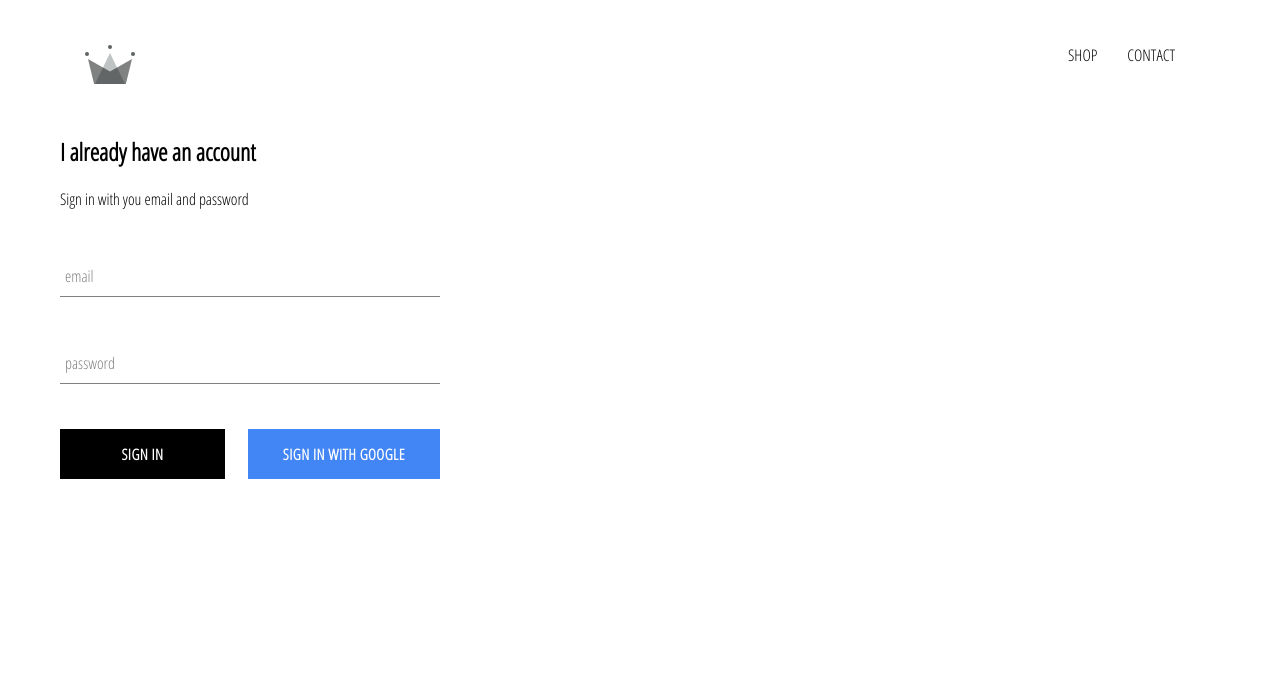
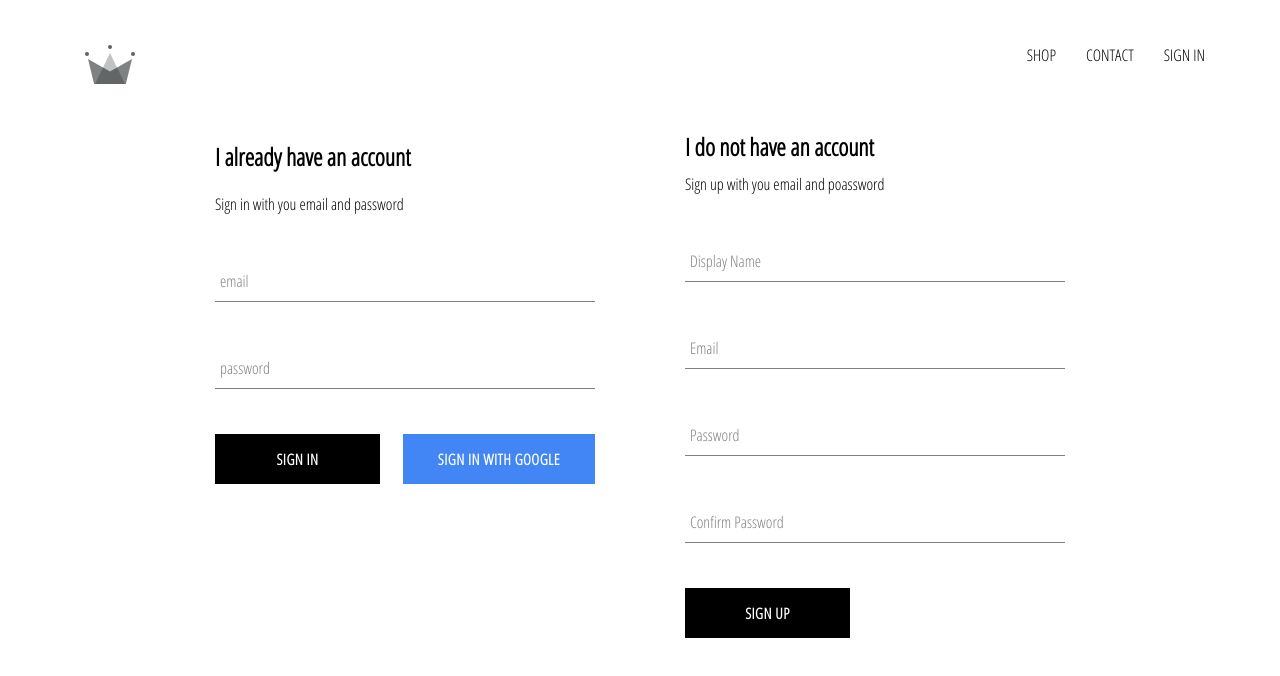
Before and after one commit to alau9/first-ecommerce, a React (Create React App) app: page /signin in a window 1280 px wide. Shown: the top 676 px of the page. Built offline with nearby package versions, Linux system fonts and the light colour scheme; no server answers; a web font is replaced by a local one.

Commit message:
added sign up and firebase

```diff
--- a/src/App.js
+++ b/src/App.js
@@ -5,7 +5,8 @@
 import ShopPage from './pages/shop/shop.component';
 import Header from './components/header/header.component.jsx'
 import SignInAndSignUpPage from './pages/sign-in-and-sign-up/sign-in-and-sign-up.component.jsx'
-import { auth } from './firebase/firebase.utils';
+import { auth, createUserProfileDocument } from './firebase/firebase.utils';
+
 
 
 class App extends React.Component {
@@ -15,9 +16,28 @@
       currentUser: null
     }
   }
-  componentDidMount(){
-    auth.onAuthStateChanged(user =>
-      this.setState({ currentUser: user}))
+
+  unsubscribeFromAuth = null;
+
+  componentDidMount() {
+    this.unsubscribeFromAuth = auth.onAuthStateChanged(async userAuth => {
+      if (userAuth) {
+        const userRef = await createUserProfileDocument(userAuth);
+
+        userRef.onSnapshot(snapShot => {
+          this.setState({
+            currentUser: {
+              id: snapShot.id,
+              ...snapShot.data()
+            }
+          });
+
+          console.log(this.state);
+        });
+      }
+
+      this.setState({ currentUser: userAuth });
+    });
   }
 
   componentWillUnmount(){
--- a/src/components/header/header.component.jsx
+++ b/src/components/header/header.component.jsx
@@ -9,8 +9,8 @@
 
 const Header = ({ currentUser }) => (
     <div className='header'>
-        <Link className='logo-container' to="/">
-            <Logo className="logo" />
+      <Link className='logo-container' to='/'>
+        <Logo className='logo' />
       </Link>
       <div className='options'>
         <Link className='option' to='/shop'>
@@ -19,15 +19,18 @@
         <Link className='option' to='/shop'>
           CONTACT
         </Link>
-            {
-                currentUser ?
-                <div className='option' onClick={() => auth.signOut()}> SIGN OUT</div>
-                :
-                <Link className='option' to='/signin'></Link>
-
-            }
+        {currentUser ? (
+          <div className='option' onClick={() => auth.signOut()}>
+            SIGN OUT
+          </div>
+        ) : (
+          <Link className='option' to='/signin'>
+            SIGN IN
+          </Link>
+        )}
       </div>
     </div>
-)
+);
+
 
 export default Header;
--- /dev/null
+++ b/src/components/sign-up/sign-up.components.jsx
@@ -0,0 +1,93 @@
+import React from "react";
+
+import './sign-up.styles.scss'
+
+import FormInput from "../form-inputs/form-input.components";
+import CustomButton from "../custom-button/custom-button.component";
+
+import { auth, createUserProfileDocument} from '../../firebase/firebase.utils'
+
+class   SignUp extends React.Component {
+    constructor(){
+        super();
+
+        this.state = {
+            displayName: '',
+            email: '',
+            password: '',
+            confirmPassword: ''
+        }
+    }
+
+    handleSubmit = async event => {
+        event.preventDefault();
+        const { displayName, email, password, confirmPassword } = this.state;
+        if(password != confirmPassword){
+            alert("password dont match");
+            return;
+        }
+        try{
+            const { user } = await auth.createUserWithEmailAndPassword(email, password)
+
+            await createUserProfileDocument(user, {displayName});
+
+            this.setState({
+                displayName: '',
+                email: '',
+                password: '',
+                confirmPassword: ''
+            })
+        } catch (error) {
+            console.error(error);
+        }
+    }
+
+    handleChange = event => {
+        const { name, value } = event.target;
+
+        this.setState({ [name] : value})
+    }
+
+    render(){
+        const { displayName, email, password, confirmPassword } = this.state;
+        return(
+        <div className='sign-up'>
+            <h2 className='title'>I do not have an account</h2>
+            <span>Sign up with you email and poassword</span>
+            <form className='sign-up-form' onSubmit={this.handleSubmit}>
+                <FormInput
+                type='text'
+                name='displayName'
+                value={displayName}
+                onChange={this.handleChange}
+                label='Display Name'
+                required/>
+                <FormInput
+                type='email'
+                name='email'
+                value={email}
+                onChange={this.handleChange}
+                label='Email'
+                required/>
+                <FormInput
+                type='password'
+                name='password'
+                value={password}
+                onChange={this.handleChange}
+                label='Password'
+                required/>
+                <FormInput
+                type='password'
+                name='confirmPassword'
+                value={confirmPassword}
+                onChange={this.handleChange}
+                label='Confirm Password'
+                required/>
+                <CustomButton type='submit'>SIGN UP</CustomButton>
+            </form>
+        </div>
+        )
+    }
+}
+
+export default SignUp
--- /dev/null
+++ b/src/components/sign-up/sign-up.styles.scss
@@ -0,0 +1,9 @@
+.sign-up {
+    display: flex;
+    flex-direction: column;
+    width: 380px;
+
+    .title{
+        margin: 10px 0;
+    }
+}
--- a/src/firebase/firebase.utils.js
+++ b/src/firebase/firebase.utils.js
@@ -1,6 +1,9 @@
 import firebase from 'firebase/compat/app';
 import 'firebase/compat/firestore';
 import 'firebase/compat/auth';
+
+import { userRef } from 'react';
+
 
 const config = {
     apiKey: "AIzaSyDFQKFqXzX4N7jxPUsGRTVpc2V0iyOg8_k",
@@ -12,13 +15,38 @@
     measurementId: "G-WB3PFH1TZX"
   };
 
-firebase.initializeApp(config);
+  firebase.initializeApp(config);
 
-export const auth =firebase.auth();
-export const firestore = firebase.firestore();
+  export const createUserProfileDocument = async (userAuth, additionalData) => {
+    if (!userAuth) return;
 
-const provider = new firebase.auth.GoogleAuthProvider();
-provider.setCustomParameters({prompt: 'select_account'});
-export const signInWithGoogle = () => auth.signInWithPopup(provider);
+    const userRef = firestore.doc(`users/${userAuth.uid}`);
 
-export default firebase;
+    const snapShot = await userRef.get();
+
+    if (!snapShot.exists) {
+      const { displayName, email } = userAuth;
+      const createdAt = new Date();
+      try {
+        await userRef.set({
+          displayName,
+          email,
+          createdAt,
+          ...additionalData
+        });
+      } catch (error) {
+        console.log('error creating user', error.message);
+      }
+    }
+
+    return userRef;
+  };
+
+  export const auth = firebase.auth();
+  export const firestore = firebase.firestore();
+
+  const provider = new firebase.auth.GoogleAuthProvider();
+  provider.setCustomParameters({ prompt: 'select_account' });
+  export const signInWithGoogle = () => auth.signInWithPopup(provider);
+
+  export default firebase;
--- /dev/null
+++ b/src/firebase/test.js
@@ -0,0 +1,6 @@
+import firebase from "@firebase/app-compat";
+import 'firebase/firestore'
+
+const firestore = firebase.firestore();
+
+firestore.collection('users')
--- a/src/pages/sign-in-and-sign-up/sign-in-and-sign-up.component.jsx
+++ b/src/pages/sign-in-and-sign-up/sign-in-and-sign-up.component.jsx
@@ -1,12 +1,14 @@
 import React from "react";
 
 import SignIn from '../../components/sign-in/sign-in.component.jsx'
+import SignUp from "../../components/sign-up/sign-up.components.jsx";
 
 import './sign-in-and-sign-up.styles.scss'
 
 const SignInAndSignUpPage = () => (
     <div className='sign-in-and-sign-up'>
         <SignIn />
+        <SignUp />
     </div>
 );
 
--- a/src/pages/sign-in-and-sign-up/sign-in-and-sign-up.styles.scss
+++ b/src/pages/sign-in-and-sign-up/sign-in-and-sign-up.styles.scss
@@ -0,0 +1,6 @@
+.sign-in-and-sign-up {
+    width: 850px;
+    display: flex;
+    justify-content: space-between;
+    margin: 30px auto;
+  }
```
Lines whose indentation alone changed are shown as unchanged.
